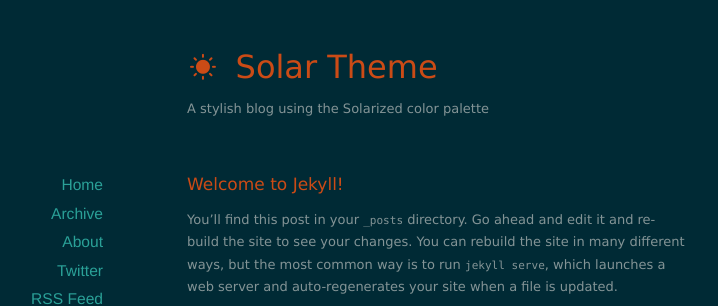
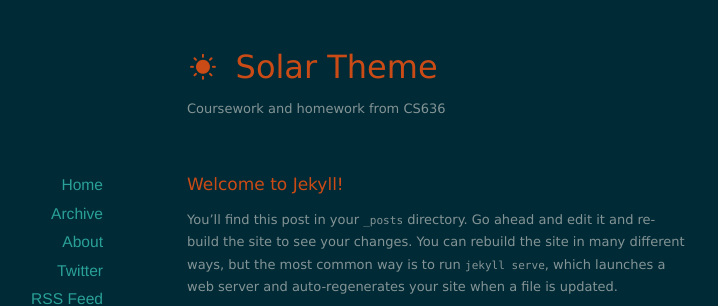
Before and after one commit to TaylorEllington/CS636-CPU-Raytracer, a Jekyll site: the page built from class-site/index.html, in a window 1280 px wide. Shown: the top 306 px of the page, without its empty margins (203-921 px from the left). Built offline with Jekyll 4.4.1, drawn with Linux system fonts in a browser that asks for light colours; nearby versions of some CDN libraries; the list of posts is cut into pages by our own code.

Commit message:
Update _config.yml

```diff
--- a/class-site/_config.yml
+++ b/class-site/_config.yml
@@ -1,6 +1,7 @@
 name: Solar Theme
-url: http://taylorellington.gitlab.io/cs636-advanced-rendering-techniques
-description: A stylish blog using the Solarized color palette
+url: http://taylorellington.gitlab.io
+baseurl: /cs636-advanced-rendering-techniques
+description: Coursework and homework from CS636
 
 permalink: /:year/:month/:day/:title/
 paginate: 10
```
